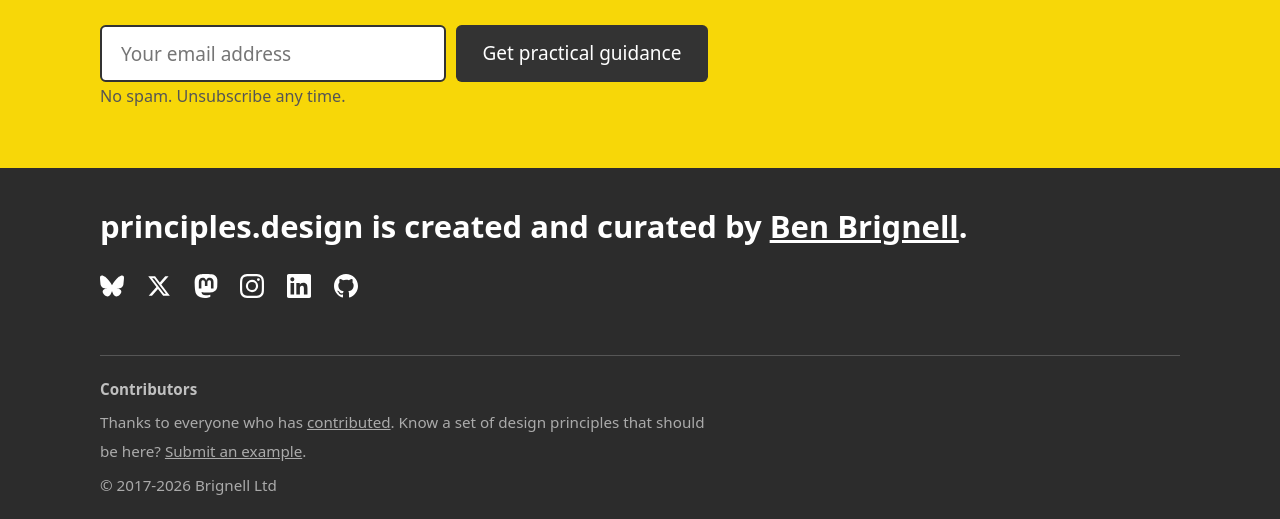
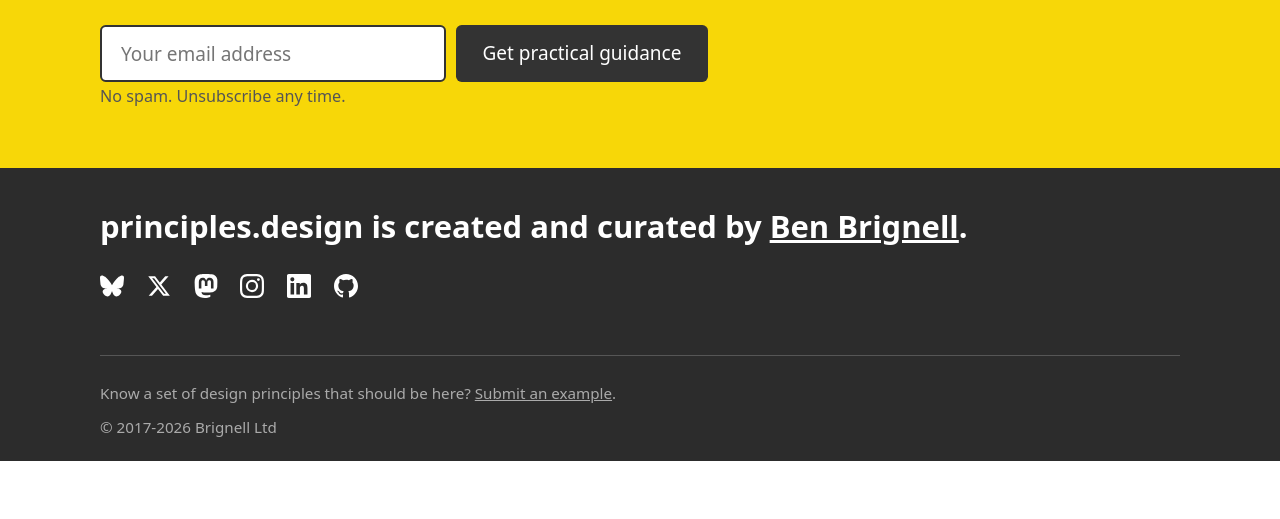
Before and after one commit to benbrignell/principles.design, a Jekyll site: the page built from index.html, in a window 1280 px wide and 900 px high, scrolled down 2959 px, cut to the strip 381-900 px from the top of the window. Built offline with Jekyll 4.4.1, drawn with Linux system fonts in a browser that asks for light colours; comment, search, counter and statistics services are not loaded; after the commit the page ends 3801 px from its top, so only the background shows below that.

```diff
--- a/_includes/footer.html
+++ b/_includes/footer.html
@@ -101,8 +101,7 @@
       </div>
 
       <div class="full" style="margin-top: 1.5em; padding-top: 1em; border-top: 1px solid rgba(255,255,255,0.2);">
-        <p style="font-size: 0.8em; color: rgba(255,255,255,0.7); margin: 0;"><strong>Contributors</strong></p>
-        <p style="font-size: 0.8em; color: rgba(255,255,255,0.6); margin: 0.3em 0 0;">Thanks to everyone who has <a href="https://github.com/benbrignell/design-principles/graphs/contributors" style="color: rgba(255,255,255,0.6);">contributed</a>. Know a set of design principles that should be here? <a href="/contribute/" style="color: rgba(255,255,255,0.6);">Submit an example</a>.</p>
+        <p style="font-size: 0.8em; color: rgba(255,255,255,0.6); margin: 0.3em 0 0;">Know a set of design principles that should be here? <a href="/contribute/" style="color: rgba(255,255,255,0.6);">Submit an example</a>.</p>
         <p style="font-size: 0.8em; color: rgba(255,255,255,0.6); margin: 0.3em 0 0;">
           © 2017-2026 Brignell Ltd
         </p>
```
Also changed, not shown: _includes/email-signup.html (+25 -0 lines).
